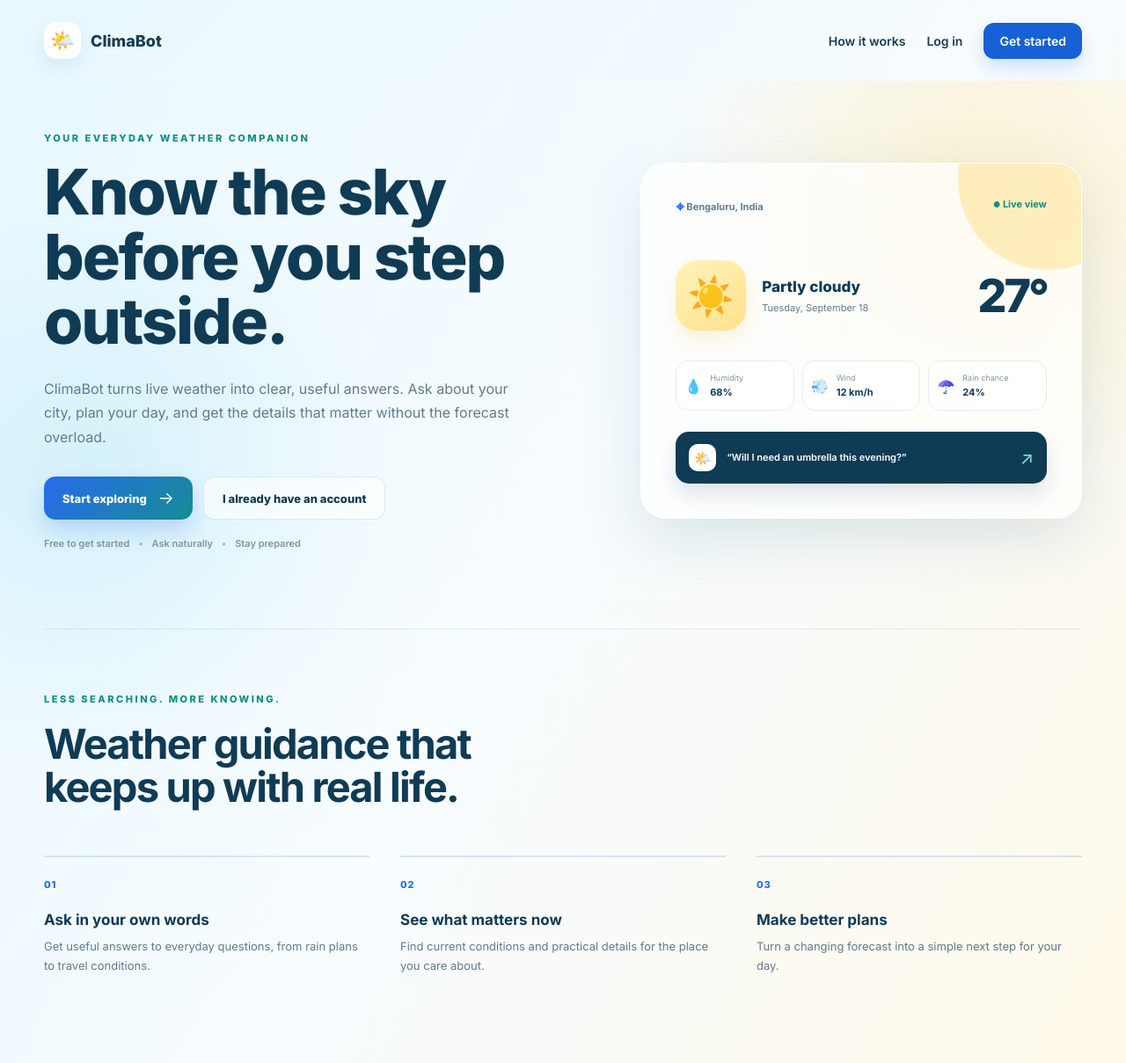
After one commit to Austind16/Weather_Chatbot_Django, a Django app: template templates/landing.html in a window 1280 px wide. The commit adds this page. Shown: the whole page at 88% size. Run offline with Django 5.2, Linux system fonts and the light colour scheme; the template is opened without the code that fills it, so the values that code supplies are empty; parts of the project's set-up code (start-up, migrations or seed data) failed here and were passed over.

Commit message:
Created a professional landing page which enriches the first impression of the user

```diff
--- /dev/null
+++ b/static/css/landing.css
@@ -0,0 +1,578 @@
+/* ClimaBot public landing page */
+
+.landing-page {
+    --landing-ink: #103b55;
+    --landing-muted: #617c8d;
+    --landing-blue: #286bed;
+    --landing-teal: #118e85;
+    --landing-sky: #e8f8ff;
+    --landing-cream: #fff9e9;
+    min-height: calc(100vh - 92px);
+    overflow: hidden;
+    color: var(--landing-ink);
+    background:
+        radial-gradient(circle at 86% 12%, rgba(255, 216, 107, 0.28), transparent 24%),
+        radial-gradient(circle at 8% 40%, rgba(164, 225, 239, 0.34), transparent 25%),
+        linear-gradient(120deg, var(--landing-sky) 0%, #f7fcff 48%, var(--landing-cream) 100%);
+}
+
+.landing-header {
+    width: min(1180px, calc(100% - 64px));
+    min-height: 92px;
+    margin: 0 auto;
+    display: flex;
+    align-items: center;
+    justify-content: space-between;
+    gap: 28px;
+    position: relative;
+    z-index: 3;
+}
+
+.landing-brand,
+.landing-nav a {
+    color: var(--landing-ink);
+    text-decoration: none;
+}
+
+.landing-brand {
+    display: inline-flex;
+    align-items: center;
+    gap: 11px;
+    font-size: 18px;
+    font-weight: 800;
+    letter-spacing: 0;
+}
+
+.landing-brand-mark {
+    display: grid;
+    width: 42px;
+    height: 42px;
+    place-items: center;
+    border-radius: 14px;
+    background: #ffffff;
+    box-shadow: 0 9px 22px rgba(60, 130, 160, 0.13);
+    font-size: 23px;
+}
+
+.landing-nav {
+    display: flex;
+    align-items: center;
+    gap: 24px;
+    margin: 0;
+    padding: 0;
+}
+
+.landing-nav a {
+    font-size: 14px;
+    font-weight: 600;
+}
+
+.landing-nav a:not(.landing-nav-cta):hover,
+.landing-brand:hover {
+    color: var(--landing-blue);
+}
+
+.landing-nav-cta {
+    padding: 12px 18px;
+    border-radius: 12px;
+    color: #ffffff !important;
+    background: #1760d5;
+    box-shadow: 0 9px 20px rgba(40, 107, 237, 0.2);
+}
+
+.landing-hero,
+.landing-benefits {
+    width: min(1180px, calc(100% - 64px));
+    margin: 0 auto;
+}
+
+.landing-hero {
+    min-height: 620px;
+    display: grid;
+    grid-template-columns: minmax(0, 0.92fr) minmax(420px, 0.82fr);
+    align-items: center;
+    gap: clamp(56px, 9vw, 130px);
+    padding: 58px 0 90px;
+}
+
+.landing-hero-content {
+    position: relative;
+    z-index: 1;
+    animation: landing-rise 700ms ease both;
+}
+
+.landing-eyebrow {
+    margin: 0 0 17px;
+    color: var(--landing-teal);
+    font-size: 11px;
+    font-weight: 800;
+    letter-spacing: 2.5px;
+    line-height: 1.4;
+    text-transform: uppercase;
+}
+
+.landing-hero h1 {
+    max-width: 650px;
+    margin: 0;
+    color: var(--landing-ink);
+    font-size: clamp(46px, 5.6vw, 74px);
+    font-weight: 800;
+    letter-spacing: -2px;
+    line-height: 1.02;
+}
+
+.landing-description {
+    max-width: 530px;
+    margin: 27px 0 31px;
+    color: var(--landing-muted);
+    font-size: 16px;
+    line-height: 1.72;
+}
+
+.landing-actions {
+    display: flex;
+    flex-wrap: wrap;
+    align-items: center;
+    gap: 12px;
+}
+
+.landing-button {
+    display: inline-flex;
+    min-height: 49px;
+    align-items: center;
+    justify-content: center;
+    gap: 13px;
+    padding: 0 21px;
+    border-radius: 13px;
+    font-size: 13px;
+    font-weight: 800;
+    text-decoration: none;
+    transition: transform 180ms ease, box-shadow 180ms ease;
+}
+
+.landing-button:hover {
+    transform: translateY(-2px);
+}
+
+.landing-button-primary {
+    color: #ffffff;
+    background: linear-gradient(135deg, #286bed, #168b95);
+    box-shadow: 0 12px 24px rgba(40, 107, 237, 0.22);
+}
+
+.landing-button-primary span {
+    font-size: 19px;
+    font-weight: 400;
+}
+
+.landing-button-secondary {
+    color: var(--landing-ink);
+    border: 1px solid rgba(40, 107, 237, 0.15);
+    background: rgba(255, 255, 255, 0.62);
+}
+
+.landing-note {
+    margin: 20px 0 0;
+    color: #7d96a3;
+    font-size: 11px;
+    font-weight: 600;
+}
+
+.landing-note span {
+    margin: 0 7px;
+    color: #80c8cf;
+}
+
+.weather-preview {
+    position: relative;
+    padding: clamp(25px, 4vw, 39px);
+    overflow: hidden;
+    border: 1px solid rgba(255, 255, 255, 0.9);
+    border-radius: 29px;
+    background: rgba(255, 255, 255, 0.68);
+    box-shadow: 0 25px 70px rgba(55, 111, 137, 0.16);
+    backdrop-filter: blur(15px);
+    animation: landing-float 6s ease-in-out infinite, landing-rise 800ms 120ms ease both;
+}
+
+.weather-preview::before {
+    position: absolute;
+    top: -84px;
+    right: -65px;
+    width: 205px;
+    height: 205px;
+    border-radius: 50%;
+    background: rgba(255, 216, 107, 0.4);
+    content: "";
+}
+
+.weather-preview-topline,
+.weather-current,
+.weather-metrics,
+.weather-chat-preview {
+    position: relative;
+    z-index: 1;
+}
+
+.weather-preview-topline {
+    display: flex;
+    justify-content: space-between;
+    gap: 15px;
+    color: var(--landing-muted);
+    font-size: 11px;
+    font-weight: 700;
+}
+
+.weather-location span {
+    color: var(--landing-blue);
+    font-size: 17px;
+    vertical-align: -2px;
+}
+
+.weather-live {
+    color: var(--landing-teal);
+}
+
+.weather-live span {
+    font-size: 9px;
+}
+
+.weather-current {
+    display: grid;
+    grid-template-columns: auto 1fr auto;
+    align-items: center;
+    gap: 18px;
+    margin: 51px 0 34px;
+}
+
+.weather-sun {
+    display: grid;
+    width: 80px;
+    height: 80px;
+    place-items: center;
+    border-radius: 24px;
+    background: linear-gradient(145deg, #fff4ba, #ffe18a);
+    box-shadow: 0 13px 25px rgba(237, 183, 54, 0.16);
+    font-size: 43px;
+}
+
+.weather-condition,
+.weather-date {
+    margin: 0;
+}
+
+.weather-condition {
+    color: var(--landing-ink);
+    font-size: 17px;
+    font-weight: 800;
+}
+
+.weather-date {
+    margin-top: 7px;
+    color: var(--landing-muted);
+    font-size: 11px;
+}
+
+.weather-temperature {
+    color: var(--landing-ink);
+    font-size: 52px;
+    font-weight: 800;
+    letter-spacing: -3px;
+}
+
+.weather-metrics {
+    display: grid;
+    grid-template-columns: repeat(3, 1fr);
+    gap: 9px;
+}
+
+.weather-metric {
+    display: flex;
+    min-width: 0;
+    align-items: center;
+    gap: 9px;
+    padding: 13px 9px;
+    border: 1px solid #e1edf2;
+    border-radius: 14px;
+    background: rgba(255, 255, 255, 0.7);
+}
+
+.weather-metric-icon {
+    font-size: 16px;
+}
+
+.weather-metric span:last-child {
+    display: flex;
+    min-width: 0;
+    flex-direction: column;
+    gap: 4px;
+}
+
+.weather-metric small {
+    overflow: hidden;
+    color: #7d96a3;
+    font-size: 9px;
+    text-overflow: ellipsis;
+    white-space: nowrap;
+}
+
+.weather-metric strong {
+    color: var(--landing-ink);
+    font-size: 11px;
+}
+
+.weather-chat-preview {
+    display: flex;
+    align-items: center;
+    gap: 12px;
+    margin-top: 24px;
+    padding: 14px 15px;
+    border-radius: 15px;
+    background: var(--landing-ink);
+    box-shadow: 0 13px 25px rgba(16, 59, 85, 0.13);
+}
+
+.weather-chat-avatar {
+    display: grid;
+    width: 31px;
+    height: 31px;
+    flex-shrink: 0;
+    place-items: center;
+    border-radius: 10px;
+    background: #ffffff;
+    font-size: 16px;
+}
+
+.weather-chat-preview p {
+    flex: 1;
+    margin: 0;
+    color: #ffffff;
+    font-size: 11px;
+    font-weight: 600;
+    line-height: 1.45;
+}
+
+.weather-chat-arrow {
+    color: #8cdee0;
+    font-size: 20px;
+}
+
+.landing-benefits {
+    padding: 72px 0 100px;
+    border-top: 1px solid rgba(96, 157, 177, 0.15);
+}
+
+.landing-section-heading {
+    max-width: 520px;
+}
+
+.landing-section-heading h2 {
+    margin: 0;
+    color: var(--landing-ink);
+    font-size: clamp(29px, 4vw, 47px);
+    letter-spacing: -1.8px;
+    line-height: 1.05;
+}
+
+.benefit-grid {
+    display: grid;
+    grid-template-columns: repeat(3, 1fr);
+    gap: 35px;
+    margin-top: 54px;
+}
+
+.benefit-item {
+    padding-top: 19px;
+    border-top: 2px solid rgba(40, 107, 237, 0.16);
+}
+
+.benefit-number {
+    color: var(--landing-blue);
+    font-size: 11px;
+    font-weight: 800;
+    letter-spacing: 1px;
+}
+
+.benefit-item h3 {
+    margin: 22px 0 10px;
+    color: var(--landing-ink);
+    font-size: 17px;
+}
+
+.benefit-item p {
+    margin: 0;
+    color: var(--landing-muted);
+    font-size: 13px;
+    line-height: 1.65;
+}
+
+@keyframes landing-rise {
+    from { opacity: 0; transform: translateY(18px); }
+    to { opacity: 1; transform: translateY(0); }
+}
+
+@keyframes landing-float {
+    0%, 100% { transform: translateY(0); }
+    50% { transform: translateY(-7px); }
+}
+
+@media (max-width: 760px) {
+    .landing-header,
+    .landing-hero,
+    .landing-benefits {
+        width: min(100% - 38px, 600px);
+    }
+
+    .landing-header {
+        min-height: 78px;
+    }
+
+    .landing-nav {
+        gap: 14px;
+    }
+
+    .landing-nav a:first-child {
+        display: none;
+    }
+
+    .landing-nav {
+        margin-left: auto;
+    }
+
+    .landing-hero {
+        min-height: 0;
+        grid-template-columns: 1fr;
+        gap: 48px;
+        padding: 65px 0 75px;
+    }
+
+    .landing-hero h1 {
+        max-width: 550px;
+        font-size: clamp(47px, 11vw, 68px);
+    }
+
+    .weather-preview {
+        max-width: 560px;
+    }
+
+    .benefit-grid {
+        gap: 25px;
+    }
+}
+
+@media (max-width: 430px) {
+    .landing-header,
+    .landing-hero,
+    .landing-benefits {
+        width: calc(100% - 30px);
+    }
+
+    .landing-brand {
+        font-size: 17px;
+    }
+
+    .landing-brand-mark {
+        width: 37px;
+        height: 37px;
+        border-radius: 12px;
+        font-size: 20px;
+    }
+
+    .landing-nav {
+        gap: 9px;
+    }
+
+    .landing-nav a:first-child {
+        display: none;
+    }
+
+    .landing-nav a {
+        font-size: 11px;
+    }
+
+    .landing-nav-cta {
+        padding: 10px 12px;
+        color: #ffffff !important;
+        background: #1760d5;
+    }
+
+    .landing-hero {
+        gap: 37px;
+        padding-top: 48px;
+    }
+
+    .landing-hero h1 {
+        font-size: 47px;
+        letter-spacing: -2.4px;
+    }
+
+    .landing-description {
+        font-size: 14px;
+    }
+
+    .landing-actions {
+        align-items: stretch;
+        flex-direction: column;
+    }
+
+    .landing-button {
+        width: 100%;
+    }
+
+    .landing-note {
+        line-height: 1.8;
+    }
+
+    .weather-preview {
+        padding: 22px 17px;
+        border-radius: 23px;
+    }
+
+    .weather-current {
+        grid-template-columns: auto 1fr;
+        gap: 12px;
+        margin: 39px 0 25px;
+    }
+
+    .weather-sun {
+        width: 63px;
+        height: 63px;
+        border-radius: 19px;
+        font-size: 32px;
+    }
+
+    .weather-temperature {
+        grid-column: 1 / -1;
+        margin-top: -2px;
+        font-size: 43px;
+    }
+
+    .weather-metrics {
+        grid-template-columns: 1fr;
+    }
+
+    .weather-metric {
+        padding: 11px 13px;
+    }
+
+    .benefit-grid {
+        grid-template-columns: 1fr;
+        gap: 28px;
+        margin-top: 38px;
+    }
+
+    .landing-benefits {
+        padding: 58px 0 72px;
+    }
+}
+
+@media (prefers-reduced-motion: reduce) {
+    .landing-hero-content,
+    .weather-preview {
+        animation: none;
+    }
+
+    .landing-button {
+        transition: none;
+    }
+}
--- a/static/css/style.css
+++ b/static/css/style.css
@@ -198,7 +198,6 @@ body {
     justify-content: center;
     border-radius: 30px;
     background: white;
-    box-shadow: 0 10px 25px rgba(60, 130, 160, 0.1);
     position: relative;
     z-index: 1;
     box-shadow: 0 14px 30px rgba(60, 130, 160, 0.13);
@@ -423,7 +422,7 @@ body {
     overflow-y: auto;
     padding: 28px 26px;
     scroll-behavior: smooth;
-    background: linear-gradient(180deg, #fbfdfe 0%, #f8fcfe 100%);
+    background: radial-gradient(circle at 10% 10%, rgba(40, 107, 237, 0.035), transparent 30%), radial-gradient(circle at 90% 80%, rgba(17, 142, 133, 0.035), transparent 30%), #f8fcfe;
 }
 
 /* Scrollbar */
@@ -453,6 +452,7 @@ body {
     display: flex;
     width: 100%;
     margin-bottom: 22px;
+    animation: messageAppear 0.25s ease-out;
 }
 
 .user-row {
@@ -931,10 +931,6 @@ body {
    ClimaBot — Chat Animation
 ========================================= */
 
-.message-row {
-    animation: messageAppear 0.25s ease-out;
-}
-
 @keyframes messageAppear {
     from {
         opacity: 0;
@@ -945,14 +941,6 @@ body {
         opacity: 1;
         transform: translateY(0);
     }
-}
-
-/* =========================================
-   ClimaBot — Chat Background
-========================================= */
-
-.chat-body {
-    background: radial-gradient(circle at 10% 10%, rgba(40, 107, 237, 0.035), transparent 30%), radial-gradient(circle at 90% 80%, rgba(17, 142, 133, 0.035), transparent 30%), #f8fcfe;
 }
 
 /* =========================================
--- /dev/null
+++ b/templates/landing.html
@@ -0,0 +1,114 @@
+{% extends "base.html" %}
+{% load static %}
+
+{% block title %}ClimaBot | Weather that speaks your language{% endblock %}
+
+{% block extra_css %}
+<link rel="stylesheet" href="{% static 'css/landing.css' %}">
+{% endblock %}
+
+{% block navbar %}
+<header class="landing-header">
+    <a class="landing-brand" href="{% url 'home' %}" aria-label="ClimaBot home">
+        <span class="landing-brand-mark" aria-hidden="true">🌤️</span>
+        <span>ClimaBot</span>
+    </a>
+
+    <nav class="landing-nav" aria-label="Main navigation">
+        <a href="#how-it-works">How it works</a>
+        <a href="{% url 'login' %}">Log in</a>
+        <a class="landing-nav-cta" href="{% url 'register' %}">Get started</a>
+    </nav>
+</header>
+{% endblock %}
+
+{% block content %}
+<main class="landing-page">
+    <section class="landing-hero" aria-labelledby="landing-title">
+        <div class="landing-hero-content">
+            <p class="landing-eyebrow">Your everyday weather companion</p>
+            <h1 id="landing-title">Know the sky before you step outside.</h1>
+            <p class="landing-description">
+                ClimaBot turns live weather into clear, useful answers. Ask about your city,
+                plan your day, and get the details that matter without the forecast overload.
+            </p>
+
+            <div class="landing-actions">
+                <a class="landing-button landing-button-primary" href="{% url 'register' %}">
+                    Start exploring
+                    <span aria-hidden="true">→</span>
+                </a>
+                <a class="landing-button landing-button-secondary" href="{% url 'login' %}">
+                    I already have an account
+                </a>
+            </div>
+
+            <p class="landing-note">
+                Free to get started <span aria-hidden="true">•</span> Ask naturally <span aria-hidden="true">•</span> Stay prepared
+            </p>
+        </div>
+
+        <div class="weather-preview" aria-label="Example ClimaBot weather summary">
+            <div class="weather-preview-topline">
+                <span class="weather-location"><span aria-hidden="true">⌖</span> Bengaluru, India</span>
+                <span class="weather-live"><span aria-hidden="true">●</span> Live view</span>
+            </div>
+
+            <div class="weather-current">
+                <div class="weather-sun" aria-hidden="true">☀️</div>
+                <div>
+                    <p class="weather-condition">Partly cloudy</p>
+                    <p class="weather-date">Tuesday, September 18</p>
+                </div>
+                <strong class="weather-temperature">27°</strong>
+            </div>
+
+            <div class="weather-metrics" aria-label="Current weather details">
+                <div class="weather-metric">
+                    <span class="weather-metric-icon" aria-hidden="true">💧</span>
+                    <span><small>Humidity</small><strong>68%</strong></span>
+                </div>
+                <div class="weather-metric">
+                    <span class="weather-metric-icon" aria-hidden="true">💨</span>
+                    <span><small>Wind</small><strong>12 km/h</strong></span>
+                </div>
+                <div class="weather-metric">
+                    <span class="weather-metric-icon" aria-hidden="true">☂️</span>
+                    <span><small>Rain chance</small><strong>24%</strong></span>
+                </div>
+            </div>
+
+            <div class="weather-chat-preview">
+                <div class="weather-chat-avatar" aria-hidden="true">🌤️</div>
+                <p>“Will I need an umbrella this evening?”</p>
+                <span class="weather-chat-arrow" aria-hidden="true">↗</span>
+            </div>
+        </div>
+    </section>
+
+    <section class="landing-benefits" id="how-it-works" aria-labelledby="benefits-title">
+        <div class="landing-section-heading">
+            <p class="landing-eyebrow">Less searching. More knowing.</p>
+            <h2 id="benefits-title">Weather guidance that keeps up with real life.</h2>
+        </div>
+
+        <div class="benefit-grid">
+            <article class="benefit-item">
+                <span class="benefit-number">01</span>
+                <h3>Ask in your own words</h3>
+                <p>Get useful answers to everyday questions, from rain plans to travel conditions.</p>
+            </article>
+            <article class="benefit-item">
+                <span class="benefit-number">02</span>
+                <h3>See what matters now</h3>
+                <p>Find current conditions and practical details for the place you care about.</p>
+            </article>
+            <article class="benefit-item">
+                <span class="benefit-number">03</span>
+                <h3>Make better plans</h3>
+                <p>Turn a changing forecast into a simple next step for your day.</p>
+            </article>
+        </div>
+    </section>
+</main>
+{% endblock %}
--- a/weather/urls.py
+++ b/weather/urls.py
@@ -2,7 +2,8 @@ from django.urls import path
 from . import views
 
 urlpatterns = [
-    path("", views.home, name="home"),
+    path("", views.landing, name="landing"),
+    path("app/", views.home, name="home"),
     path("chat/", views.chat_api, name="chat_api"),
     path("clear-chat/", views.clear_chat, name="clear_chat"),
     ]
--- a/weather/views.py
+++ b/weather/views.py
@@ -6,6 +6,9 @@ from .services.chatbot_service import ChatbotService
 from .managers.conversation_manager import ConversationManager
 from django.http import JsonResponse
 from .models import Chat
+
+def landing(request):
+    return render(request, "landing.html")
 
 @login_required
 def home(request):
```
